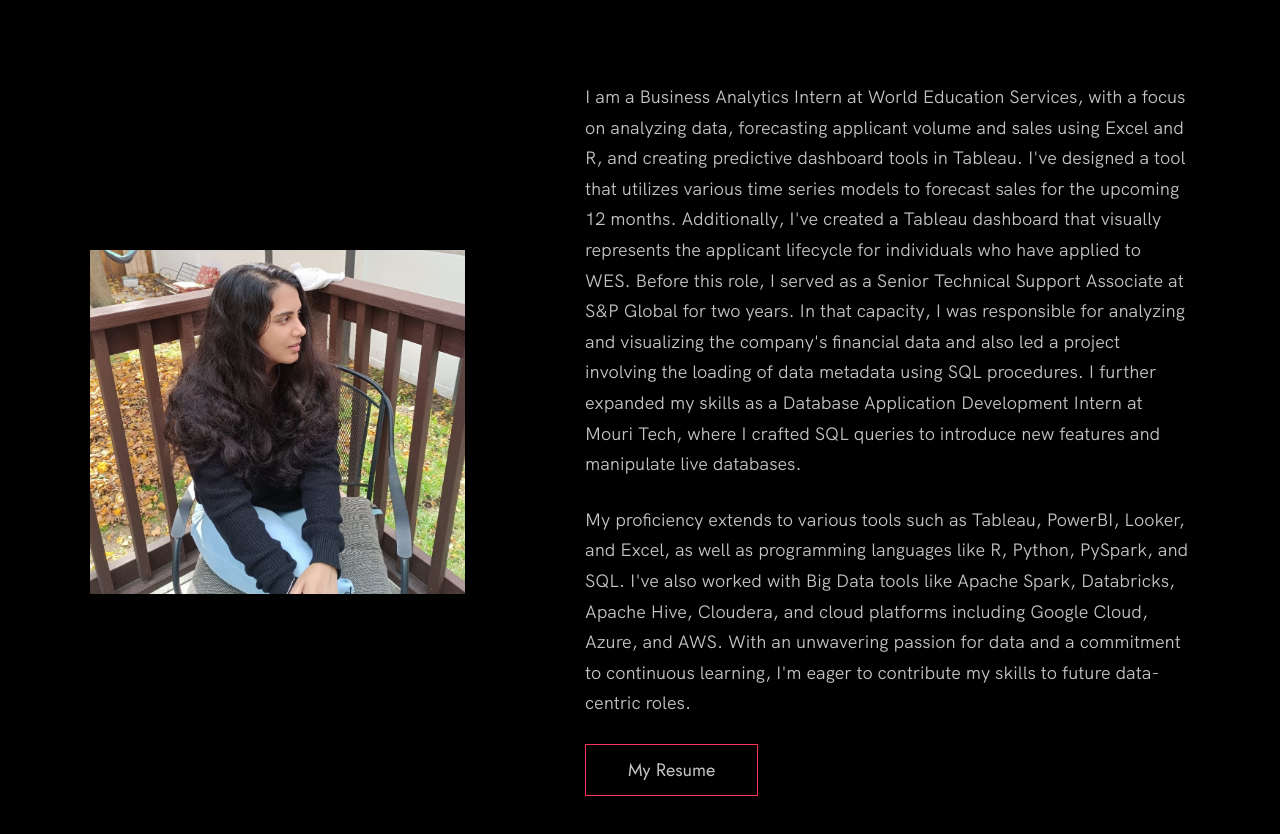
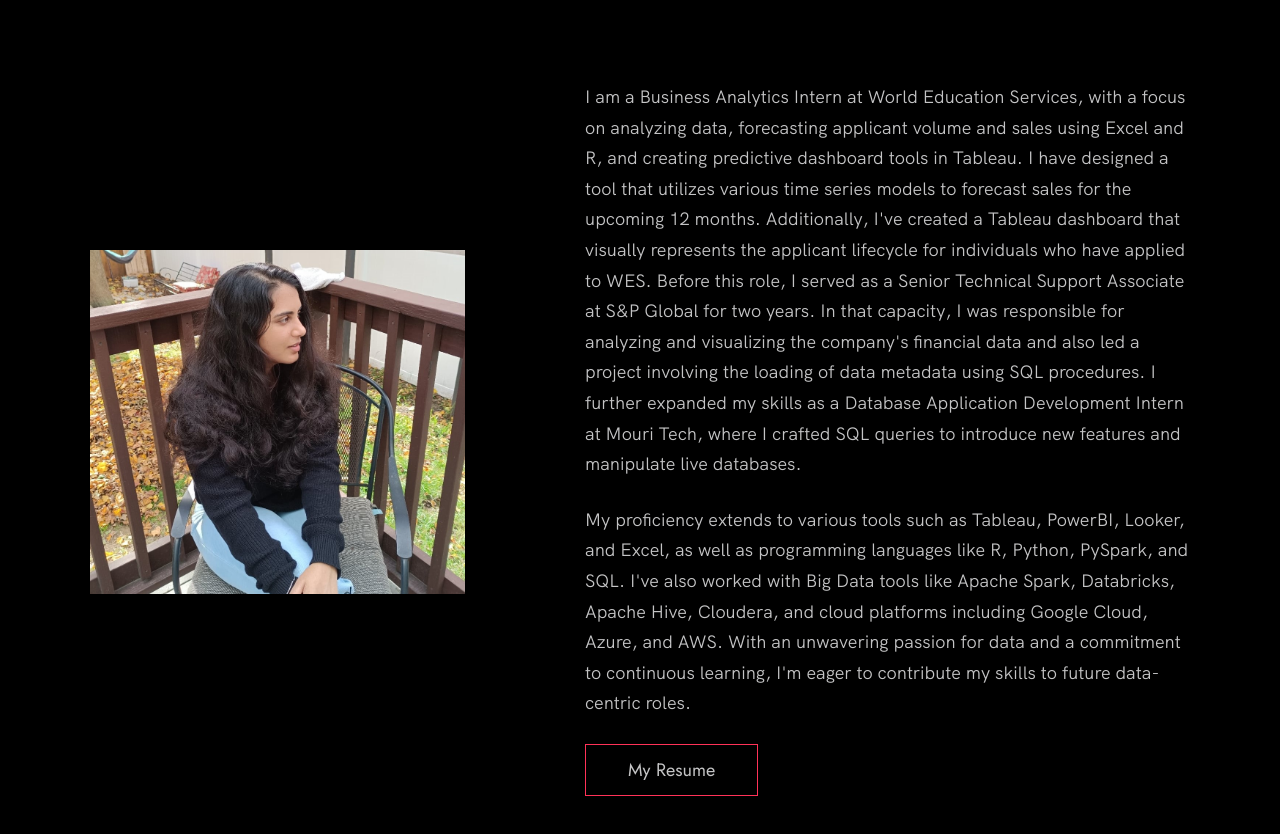
Before and after one commit to divisha-sunny/DivishaChoudavaram.github.io, a plain HTML site: page index.html in a window 1280 px wide. Shown: the part 1011-1845 px from the top of the page. Drawn offline with Linux system fonts and the light colour scheme.

Commit message:
Updated portfolio

```diff
--- a/index.html
+++ b/index.html
@@ -75,7 +75,7 @@
       <div class="about__text">
         <!-- Replace the below paragraphs with info about yourself -->
         <p>
-          I am a Business Analytics Intern at World Education Services, with a focus on analyzing data, forecasting applicant volume and sales using Excel and R, and creating predictive dashboard tools in Tableau. I've designed a tool that utilizes various time series models to forecast sales for the upcoming 12 months. Additionally, I've created a Tableau dashboard that visually represents the applicant lifecycle for individuals who have applied to WES. Before this role, I served as a Senior Technical Support Associate at S&P Global for two years. In that capacity, I was responsible for analyzing and visualizing the company's financial data and also led a project involving the loading of data metadata using SQL procedures. I further expanded my skills as a Database Application Development Intern at Mouri Tech, where I crafted SQL queries to introduce new features and manipulate live databases.
+          I am a Business Analytics Intern at World Education Services, with a focus on analyzing data, forecasting applicant volume and sales using Excel and R, and creating predictive dashboard tools in Tableau. I have designed a tool that utilizes various time series models to forecast sales for the upcoming 12 months. Additionally, I've created a Tableau dashboard that visually represents the applicant lifecycle for individuals who have applied to WES. Before this role, I served as a Senior Technical Support Associate at S&P Global for two years. In that capacity, I was responsible for analyzing and visualizing the company's financial data and also led a project involving the loading of data metadata using SQL procedures. I further expanded my skills as a Database Application Development Intern at Mouri Tech, where I crafted SQL queries to introduce new features and manipulate live databases.
         </p>
         <p>
           My proficiency extends to various tools such as Tableau, PowerBI, Looker, and Excel, as well as programming languages like R, Python, PySpark, and SQL. I've also worked with Big Data tools like Apache Spark, Databricks, Apache Hive, Cloudera, and cloud platforms including Google Cloud, Azure, and AWS. With an unwavering passion for data and a commitment to continuous learning, I'm eager to contribute my skills to future data-centric roles.
```
